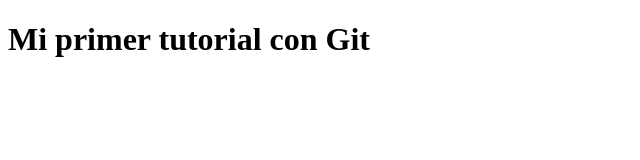
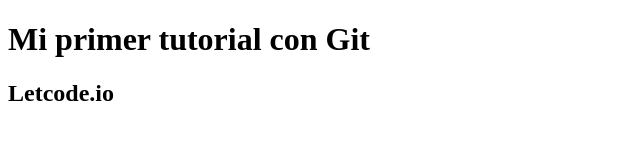
Before and after one commit to rodrigo-ortiz/git-course, a plain HTML site: page index.html in a window 1280 px wide. Shown: the whole page, without its empty margins (0-640 px from the left). Drawn offline with Linux system fonts and the light colour scheme.

Commit message:
Agregue un Subtitulo

```diff
--- a/index.html
+++ b/index.html
@@ -8,6 +8,7 @@
 </head>
 <body>
   <h1>Mi primer tutorial con Git</h1>
+  <h2>Letcode.io</h2>
   <script src="./index.js" ></script>
 </body>
 </html>
```
